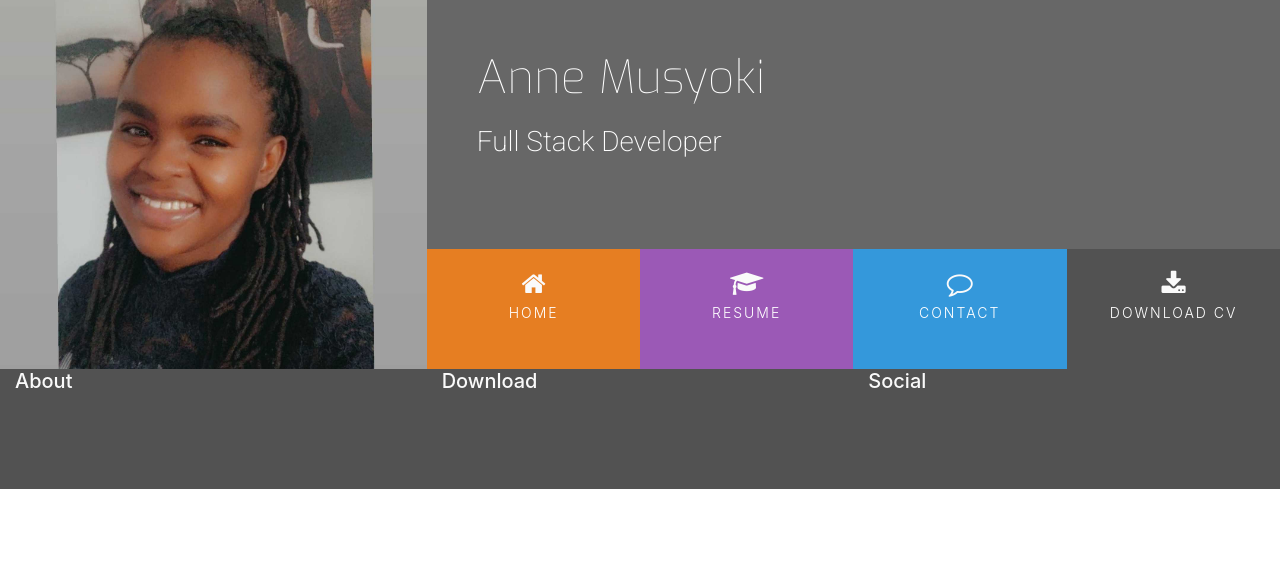
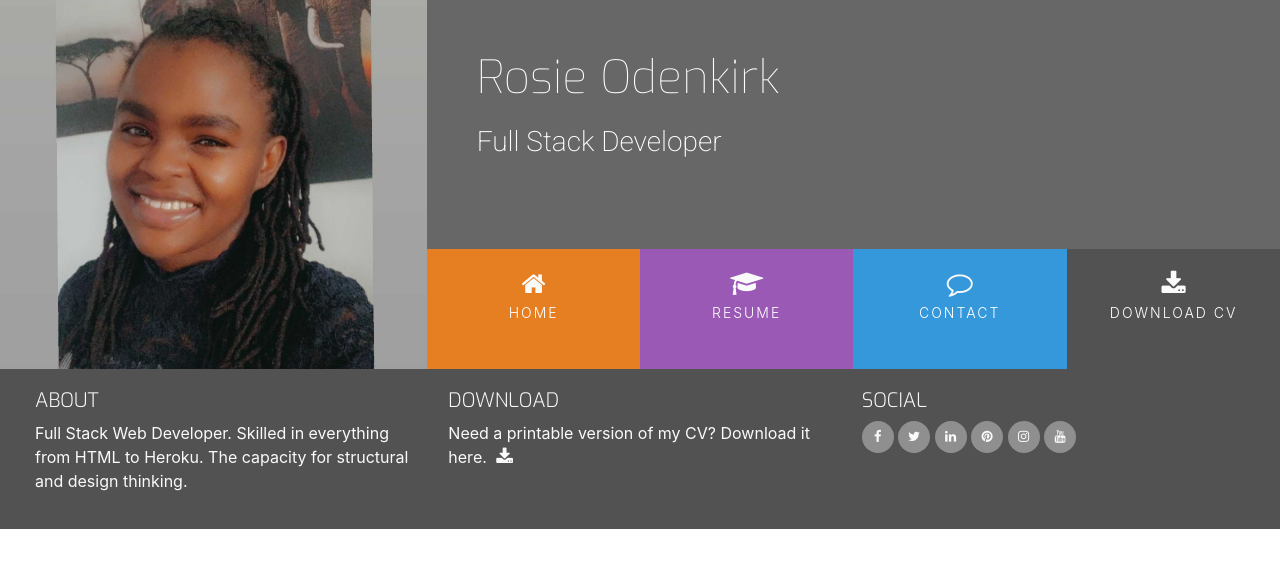
Before and after one commit to mueni2/Resume-Bootstrap, a plain HTML site: page index.html in a window 1280 px wide. Drawn offline with nearby package versions, Linux system fonts and the light colour scheme.

Commit message:
filling footer content

```diff
--- a/assets/css/styles.css
+++ b/assets/css/styles.css
@@ -20,6 +20,29 @@
 
 .ui-menu-color-download {
     background-color: #525252;
+}
+
+/* ----------------------------------------Special paddings/margins/text */
+
+h1,
+h2,
+h3,
+h4 {
+    margin: 0;
+}
+
+.uppercase {
+    text-transform: uppercase;
+}
+
+.general-sub {
+    font-family: "Exo", sans-serif;
+    font-weight: 300;
+    color: #fafafa;
+}
+
+.inline-block {
+    display: inline-block;
 }
 
 /*--------------------------------------------Heading*/
@@ -123,3 +146,46 @@ footer {
     min-height: 120px;
     margin: 0;
 }
+
+.cv-pdf i {
+    font-size: 18px;
+    color: #fafafa;
+    text-align: center;
+    padding-left: 5px;
+    transition: all 0.35s ease-in-out;
+    -moz-transition: all 0.35s ease-in-out;
+    -webkit-transition: all 0.35s ease-in-out;
+    -o-transition: all 0.35s ease-in-out;
+}
+
+.cv-pdf i:hover {
+    color: #e84610;
+}
+
+.social-links {
+    padding-bottom: 15px;
+}
+
+.social-links li a i {
+    width: 32px;
+    height: 32px;
+    padding: 12px 0;
+    border-radius: 50%;
+    font-size: 13px;
+    line-height: 7px;
+    text-align: center;
+    color: #fafafa;
+    background: #8f8f8f;
+    transition: all 0.35s ease-in-out;
+    -moz-transition: all 0.35s ease-in-out;
+    -webkit-transition: all 0.35s ease-in-out;
+    -o-transition: all 0.35s ease-in-out;
+}
+
+.social-links li a i:hover {
+    background: #e84610;
+}
+
+#footer-details {
+    padding: 20px;
+}
--- a/index.html
+++ b/index.html
@@ -8,7 +8,7 @@
     <link rel="stylesheet" href="https://maxcdn.bootstrapcdn.com/font-awesome/4.7.0/css/font-awesome.min.css" type="text/css" />
     <link rel="stylesheet" href="https://cdnjs.cloudflare.com/ajax/libs/hover.css/2.1.1/css/hover-min.css" type="text/css" />
     <link rel="stylesheet" href="./assets/css/styles.css">
-    <title>Anne</title>
+    <title>Document</title>
 </head>
 <body>
     <header>
@@ -17,7 +17,7 @@
             <div class="col-md-8">
                 <div class="row no-gutters bg-color-name-title">
                     <div class="col heading">
-                        <h1 class="name">Anne Musyoki</h1>
+                        <h1 class="name">Rosie Odenkirk</h1>
                         <h2 class="title"> Full Stack Developer</h2>
                     </div>
                 </div>
@@ -46,15 +46,63 @@
 
     </section>
     <footer class="container-fluid">
-        <div class="row">
+        <div id="footer-details" class="row">
             <div class="col-sm-4">
                 <h5 class="uppercase general-sub">About</h5>
+                <p class="inline-block">
+                    Full Stack Web Developer. Skilled in everything from HTML to Heroku. The capacity for structural and design thinking.
+                </p>
             </div>
             <div class="col-sm-4">
                 <h5 class="uppercase general-sub">Download</h5>
+                <p class="inline-block">
+                    Need a printable version of my CV? Download it here.
+                    <a href="#" target="_blank" class="cv-pdf">
+                        <i class="fa fa-download" aria-hidden="true"></i>
+                        <span class="sr-only">Download link.</span>
+                    </a>
+                </p>
             </div>
             <div class="col-sm-4">
                 <h5 class="uppercase general-sub">Social</h5>
+                <ul class="list-inline social-links">
+                    <li class="list-inline-item">
+                        <a target="_blank" href="#">
+                            <i class="fa fa-facebook" aria-hidden="true"></i>
+                            <span class="sr-only">Facebook</span>
+                        </a>
+                    </li>
+                    <li class="list-inline-item">
+                        <a target="_blank" href="#">
+                            <i class="fa fa-twitter" aria-hidden="true"></i>
+                            <span class="sr-only">Twitter</span>
+                        </a>
+                    </li>
+                    <li class="list-inline-item">
+                        <a target="_blank" href="#">
+                            <i class="fa fa-linkedin" aria-hidden="true"></i>
+                            <span class="sr-only">LinkedIn</span>
+                        </a>
+                    </li>
+                    <li class="list-inline-item">
+                        <a target="_blank" href="#">
+                            <i class="fa fa-pinterest" aria-hidden="true"></i>
+                            <span class="sr-only">Pinterest</span>
+                        </a>
+                    </li>
+                    <li class="list-inline-item">
+                        <a target="_blank" href="#">
+                            <i class="fa fa-instagram" aria-hidden="true"></i>
+                            <span class="sr-only">Instagram</span>
+                        </a>
+                    </li>
+                    <li class="list-inline-item">
+                        <a target="_blank" href="#">
+                            <i class="fa fa-youtube" aria-hidden="true"></i>
+                            <span class="sr-only">YouTube</span>
+                        </a>
+                    </li>
+                </ul>
             </div>
         </div>
     </footer>
```
